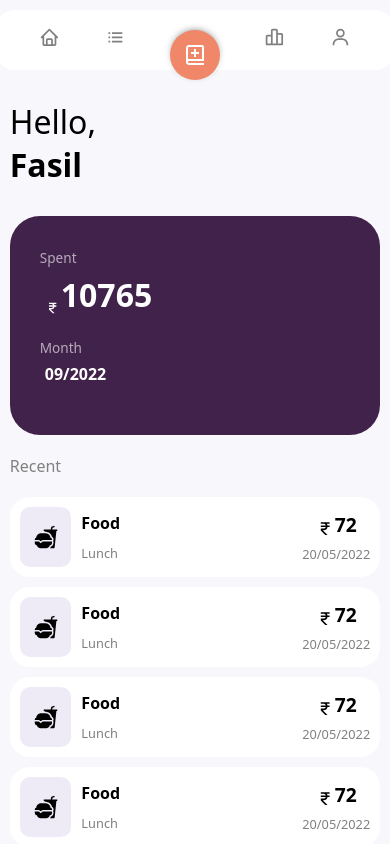
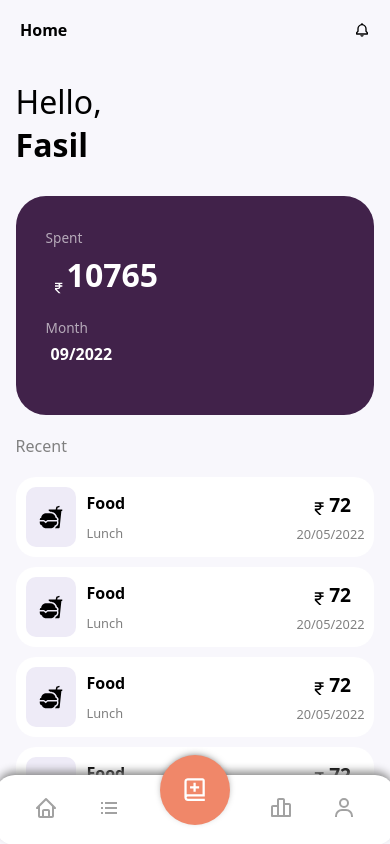
Before and after one commit to fasilkp/expense-tracker, a React (Create React App) app in the folder client/: page / in a window 390 px wide. Shown: the top 844 px of the page. Built offline with nearby package versions, Linux system fonts and the light colour scheme.

Commit message:
Header and navbar makes responsive

```diff
--- a/client/src/components/Header/Header.css
+++ b/client/src/components/Header/Header.css
@@ -16,3 +16,11 @@
 .header-item:first-child{
     font-weight: 550;
 }
+@media only screen and (max-width: 600px) {
+    .header-container{
+        padding: 0px 20px ;
+    }
+    .Header{
+        height: 60px;
+    }
+}
--- a/client/src/components/Home/Home.css
+++ b/client/src/components/Home/Home.css
@@ -6,6 +6,8 @@
 }
 .home-container{
     width: 650px;
+
+    padding-bottom: 80px;
 }
 .home-head{
     display: flex;
@@ -94,6 +96,6 @@
 }
 @media only screen and (max-width: 600px) {
     .home-container{
-        width: 95%;
+        width: 92%;
     }
   }
--- a/client/src/components/Navbar/Navbar.css
+++ b/client/src/components/Navbar/Navbar.css
@@ -1,7 +1,7 @@
 .Navbar{
     display:flex;
     width: 400px;
-    height: 60px;
+    height: 70px;
     align-items: center;
     border-radius: 20px;
     background-color: white;
@@ -12,17 +12,17 @@
     transform: translate(-50%, 50%)
 }
 .Navbar .nav-item{
-    font-size: 1.3rem;
-    color: grey;
+    font-size: 1.5rem;
+    color: rgba(128, 128, 128, 0.733);
 }
 /* .icon{
     color: black;
     font-weight: 800;
 } */
 .nav-add-expense{
-    width: 50px;
-    height: 50px;
-    border-radius: 30px;
+    width: 70px;
+    height: 70px;
+    border-radius: 40px;
     color: white !important;
     background-color: #F08769 ;
     display: flex;
@@ -30,6 +30,18 @@
     align-items: center;
     font-size: 1.5rem !important;
     position: relative;
-    bottom: -15px;
+    bottom: -20px;
     box-shadow: 0px -2px 10px -5px black;
 }
+@media only screen and (max-width: 600px) {
+    .Navbar{
+        top: 740px;
+        box-shadow: 0px -5px 10px -2px grey;
+    }
+    .nav-add-expense{
+        bottom: 20px;
+
+        border-radius: 40px;
+        font-size: 1.7rem !important;
+    }
+}
```
